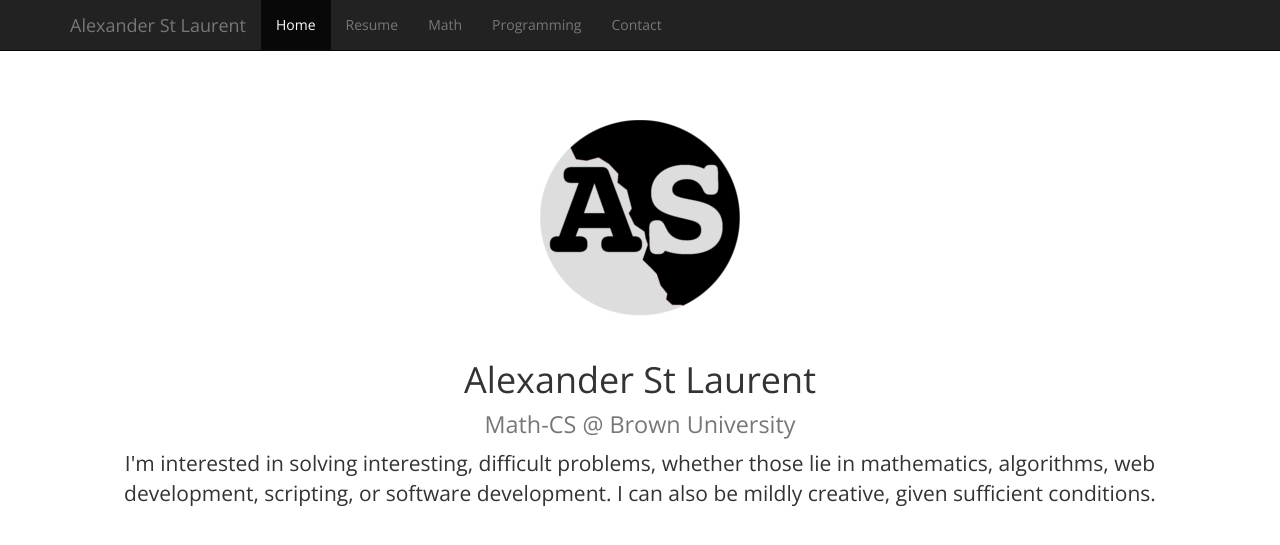
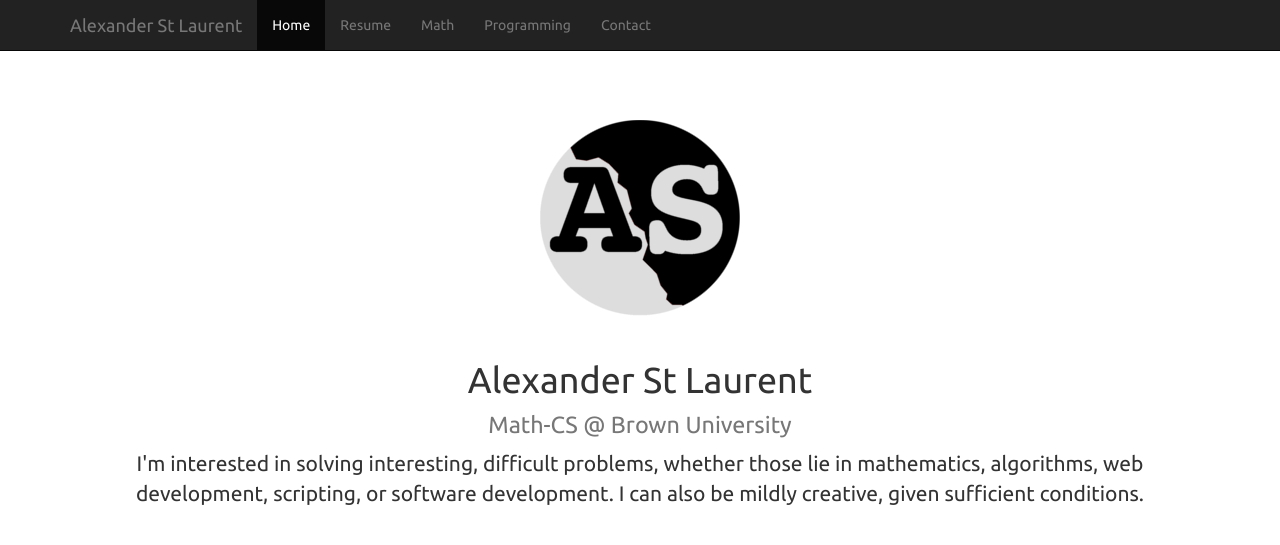
Before and after one commit to awstlaur/website, a Jekyll site: the page built from index.html, in a window 1280 px wide. Shown: the top 545 px of the page. Built offline with Jekyll 4.4.1, drawn with Linux system fonts in a browser that asks for light colours; nearby versions of some CDN libraries; Markdown is read by kramdown in place of the engine named in the settings; the list of posts is cut into pages by our own code.

Commit message:
Switched to Ubuntu font

```diff
--- a/_config.yml
+++ b/_config.yml
@@ -2,8 +2,9 @@ name: "Alexander St Laurent"
 author: "Alexander St Laurent"
 description: "Alex's personal site"
 keywords: "Brown, Brown University, Math, Mathematics, Programming, Programmer, Software, Computer, Computers, Computer Science, Javascript, HTML, CSS, Bootstrap, Java, Python, Git"
-font_family: "Open Sans"
-font_cdn: "http://fonts.googleapis.com/css?family=Open+Sans"
+
+font_family: "Ubuntu"
+font_cdn: "http://fonts.googleapis.com/css?family=Ubuntu"
 
 
 url: "localhost:4000"
```
Also changed, not shown: 6 other files.
